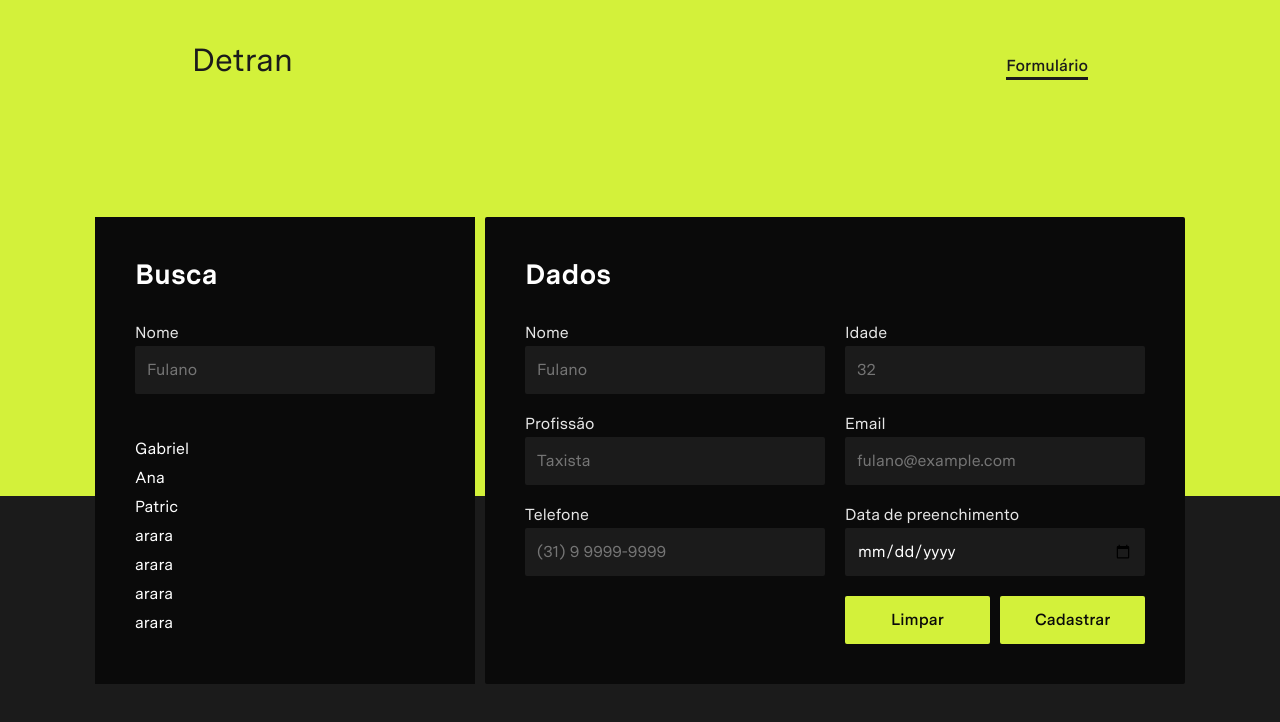
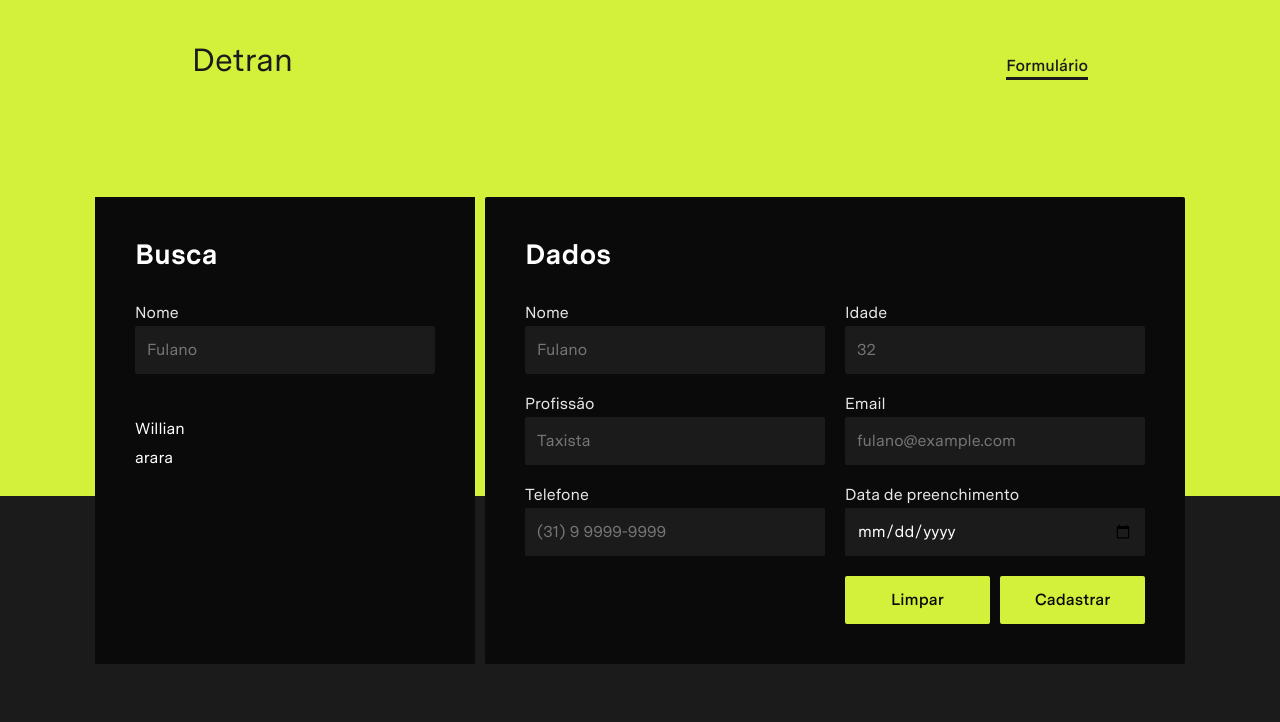
Before and after one commit to matosgabriel/rethink-challenge, a React (Create React App) app: page / in a window 1280 px wide. Shown: the top 722 px of the page. Built offline with nearby package versions, Linux system fonts and the light colour scheme; data requests are answered from the project's data file.

Commit message:
Adding loading indicator on submit button and creating README.md

```diff
--- a/db.json
+++ b/db.json
@@ -1,76 +1,22 @@
 {
   "persons": [
     {
-      "name": "Gabriel",
-      "age": 21,
-      "occupation": "Estudante",
-      "email": "gabriel@gmail.com",
-      "phone": "(27) 9 9633-7304",
+      "name": "Willian",
+      "age": 50,
+      "occupation": "Taxista",
+      "email": "willian@gmail.com",
+      "phone": "(21) 9 9123-3124",
       "fillDate": "2022-11-20T00:00:00.000Z",
-      "id": "1463c719-2e9a-45a7-8f48-ce6f886dca1a"
-    },
-    {
-      "name": "Ana",
-      "age": 23,
-      "occupation": "Estagiária",
-      "email": "ana@gmail.com",
-      "phone": "(27) 9 9999-9999",
-      "fillDate": "2022-11-23T00:00:00.000Z",
-      "id": "2a0b7248-0997-48c2-8143-25f919df9d6f"
-    },
-    {
-      "name": "Patric",
-      "age": 21,
-      "occupation": "Estudante",
-      "email": "patric@gmail.com",
-      "phone": "(11) 9 9999-9999",
-      "fillDate": "2022-11-10T00:00:00.000Z",
-      "id": "9afc0ea2-5e42-4143-9393-244346d24879"
+      "id": "9ac454e3-fd58-4c14-b9b1-061cce5cb607"
     },
     {
       "name": "arara",
-      "age": 21,
+      "age": 12,
       "occupation": "arara",
       "email": "arara@arara",
-      "phone": "(21) 0 0000-0000",
-      "fillDate": "2022-11-16T00:00:00.000Z",
-      "id": "c9c191ea-0943-48a8-aa87-213553b7a60c"
-    },
-    {
-      "name": "arara",
-      "age": 21,
-      "occupation": "arara",
-      "email": "arara@arara",
-      "phone": "(21) 0 0000-0000",
-      "fillDate": "2022-11-16T00:00:00.000Z",
-      "id": "78b4dc49-e98a-4c89-b132-10e0c8fb3917"
-    },
-    {
-      "name": "arara",
-      "age": 21,
-      "occupation": "arara",
-      "email": "arara@arara",
-      "phone": "(21) 0 0000-0000",
-      "fillDate": "2022-11-16T00:00:00.000Z",
-      "id": "78b4dc49-e98a-4c89-b132-10e0c8fb3917"
-    },
-    {
-      "name": "arara",
-      "age": 21,
-      "occupation": "arara",
-      "email": "arara@arara",
-      "phone": "(21) 0 0000-0000",
-      "fillDate": "2022-11-16T00:00:00.000Z",
-      "id": "78b4dc49-e98a-4c89-b132-10e0c8fb3917"
-    },
-    {
-      "name": "arara",
-      "age": 21,
-      "occupation": "arara",
-      "email": "arara@arara",
-      "phone": "(21) 0 0000-0000",
-      "fillDate": "2022-11-16T00:00:00.000Z",
-      "id": "78b4dc49-e98a-4c89-b132-10e0c8fb3917"
+      "phone": "(11) 1 1111-1111",
+      "fillDate": "2022-11-20T00:00:00.000Z",
+      "id": "c758f9ff-cab1-44ba-85a0-c3c7ec4aac9e"
     }
   ]
 }
--- a/src/App.tsx
+++ b/src/App.tsx
@@ -1,5 +1,5 @@
 import { BrowserRouter as Router, Route, Routes } from "react-router-dom";
-import { Registration } from "./pages/Registration";
+import { Home } from "./pages/Home";
 
 import { ToastContainer } from "react-toastify";
 import "react-toastify/dist/ReactToastify.css";
@@ -8,7 +8,7 @@ function App() {
   return (
     <Router>
       <Routes>
-        <Route path="/" element={<Registration />} />
+        <Route path="/" element={<Home />} />
       </Routes>
 
       <ToastContainer />
--- a/src/components/Header/styles.module.css
+++ b/src/components/Header/styles.module.css
@@ -50,3 +50,9 @@
     padding: 3vw 10% 3vw 10%;
   }
 } */
+
+@media (max-width: 1200px) {
+  .header {
+    padding: 5vh 15% 10px;
+  }
+}
--- a/src/pages/Registration/index.tsx
+++ b/src/pages/Home/index.tsx
@@ -18,9 +18,10 @@ interface Person {
   fillDate: string;
 }
 
-function Registration() {
+function Home() {
   const [search, setSearch] = useState<string>("");
   const [formSubmitionEnabled, setFormSubmitionEnabled] = useState(true);
+  const [loading, setLoading] = useState(false);
 
   const [name, setName] = useState<string>("");
   const [age, setAge] = useState<string>("");
@@ -84,6 +85,7 @@ function Registration() {
       e.preventDefault();
 
       try {
+        setLoading(true);
         const newPerson = {
           name,
           age: Number(age),
@@ -98,12 +100,12 @@ function Registration() {
           "/persons",
           newPerson
         );
-        console.log(insertedPerson);
 
         setPersons((prevState) => {
           return prevState ? [...prevState, insertedPerson] : [insertedPerson];
         });
 
+        // Add the inserted person to filtered persons (by the search) if necessary
         insertedPerson.name.startsWith(search) &&
           setFilteredPersons((prevState) => {
             return prevState
@@ -111,13 +113,14 @@ function Registration() {
               : [insertedPerson];
           });
 
+        handleClearForm(); // Clearing the form
+
         // Success toastify notification
         toast("Cadastro realizado com sucesso", {
           type: "success",
           theme: "dark",
           position: "bottom-center",
           style: { background: "var(--black-900)" },
-          progressStyle: { background: "var(--pear)" },
         });
       } catch {
         // Error toastify notification
@@ -127,9 +130,11 @@ function Registration() {
           position: "bottom-center",
           style: { background: "var(--black-900)" },
         });
+      } finally {
+        setLoading(false);
       }
     },
-    [name, age, occupation, email, phone, fillDate, search]
+    [name, age, occupation, email, phone, fillDate, search, handleClearForm]
   );
 
   return (
@@ -246,7 +251,6 @@ function Registration() {
                 value={fillDate}
                 onChange={(e) => {
                   setFillDate(e.target.value);
-                  console.log(e.target.value);
                 }}
                 disabled={!formSubmitionEnabled}
                 required
@@ -256,7 +260,7 @@ function Registration() {
             <div className={styles.buttons}>
               <Button title="Limpar" type="button" onClick={handleClearForm} />
               <Button
-                title="Cadastrar"
+                title={loading ? "Cadastrando..." : "Cadastrar"}
                 type="submit"
                 disabled={!formSubmitionEnabled}
               />
@@ -269,4 +273,4 @@ function Registration() {
   );
 }
 
-export { Registration };
+export { Home };
--- a/src/pages/Registration/styles.module.css
+++ b/src/pages/Home/styles.module.css
@@ -15,6 +15,7 @@
 
   margin: auto;
   width: auto;
+  padding-bottom: 40px;
 
   gap: 20px 10px;
 }
@@ -82,20 +83,6 @@
   margin-bottom: 32px;
   color: var(--white);
   font-size: 28px;
-}
-
-@keyframes example {
-  from {
-    background-color: red;
-  }
-  to {
-    background-color: yellow;
-  }
-}
-
-.main h1 span {
-  animation-name: example;
-  animation-duration: 1s;
 }
 
 .input1 {
--- a/src/styles/global.css
+++ b/src/styles/global.css
@@ -3,6 +3,7 @@
 :root {
   --white: #fff;
   --gray: #e7e7e7;
+  --black-600: #424242;
   --black-800: #1b1b1b;
   --black-900: #0a0a0a;
   --pear: #d3f13a;
@@ -13,6 +14,7 @@ body {
   font-family: "Messina Sans", sans-serif;
   background: var(--black-800);
   height: 100vh;
+  overflow: overlay;
 }
 
 * {
@@ -33,3 +35,19 @@ a {
 ul {
   list-style: none;
 }
+
+/* width */
+::-webkit-scrollbar {
+  width: 10px;
+  border-radius: 4px;
+}
+
+/* Track */
+::-webkit-scrollbar-track {
+  background: var(--black-800);
+}
+
+/* Handle */
+::-webkit-scrollbar-thumb {
+  background: #444;
+}
```
Also changed, not shown: github_assets/web-preview.png (added), 1 other file (tests, documents, lock files or other folders).
